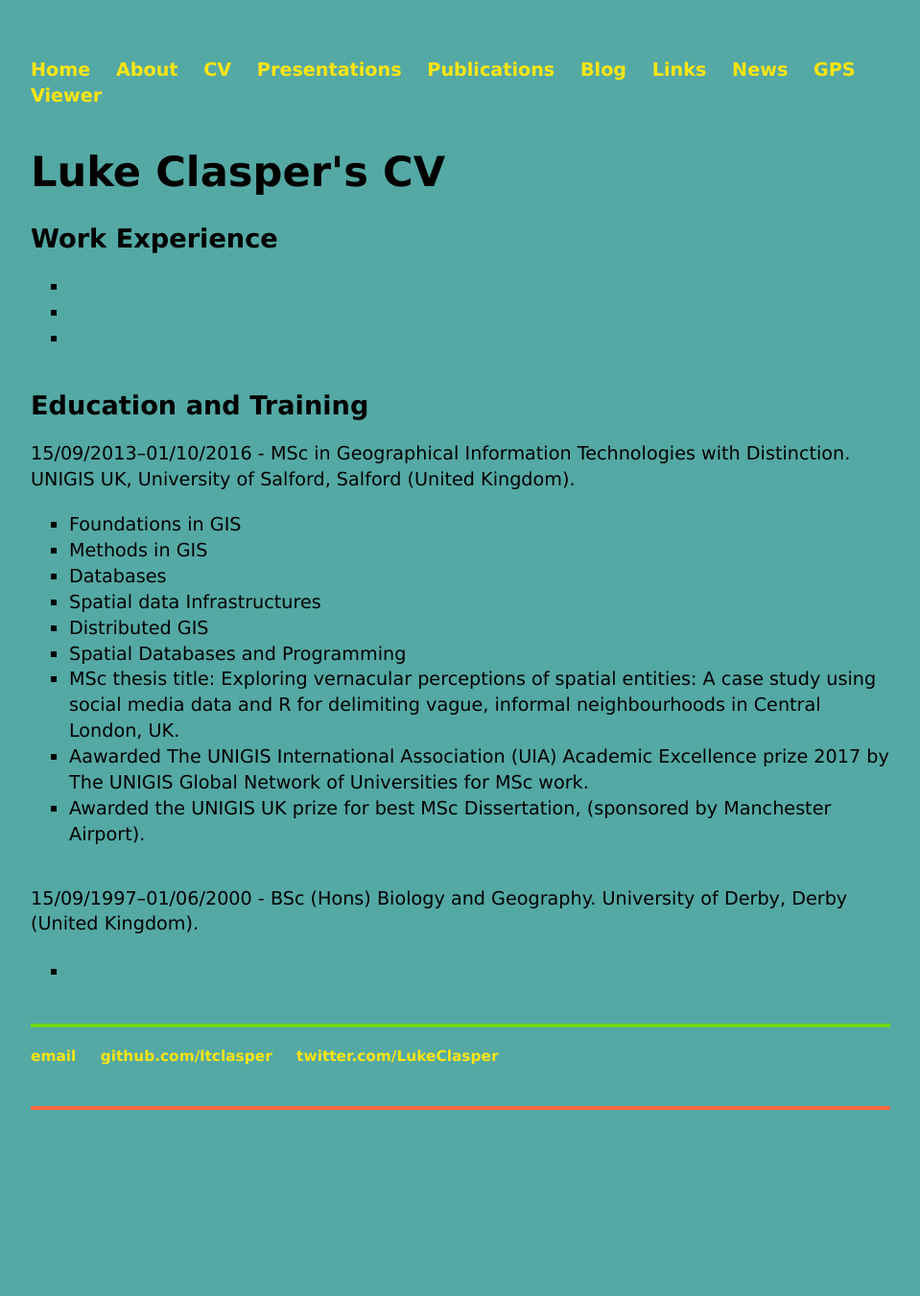
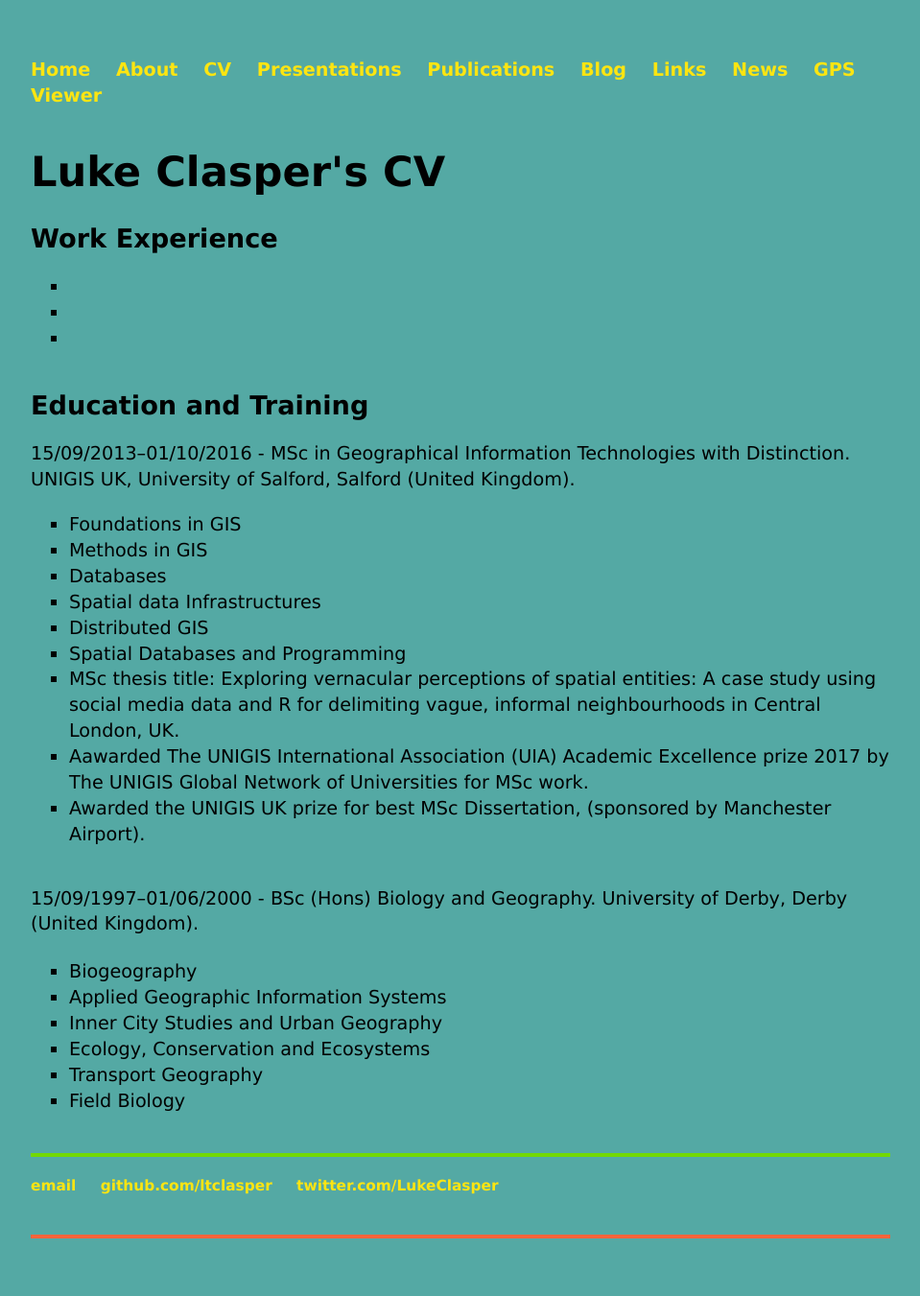
Before and after one commit to ltclasper/ltclasper.github.io, a Jekyll site: the page built from cv/index.html, in a window 1280 px wide. Shown: the whole page at 96% size, without its empty margins (160-1119 px from the left). Built offline with Jekyll 4.4.1, drawn with Linux system fonts in a browser that asks for light colours; before the commit the page ends 1217 px from its top, so only the background shows below that.

Commit message:
Update index.html

```diff
--- a/cv/index.html
+++ b/cv/index.html
@@ -36,5 +36,10 @@ title: Luke Clasper's CV
 
 	</p>
 
-<li></li>
+<li>Biogeography</li>
+<li>Applied Geographic Information Systems</li>
+<li>Inner City Studies and Urban Geography</li>
+<li>Ecology, Conservation and Ecosystems</li>
+<li>Transport Geography</li>
+<li>Field Biology</li>
 </div><!-- /.blurb -->
```
